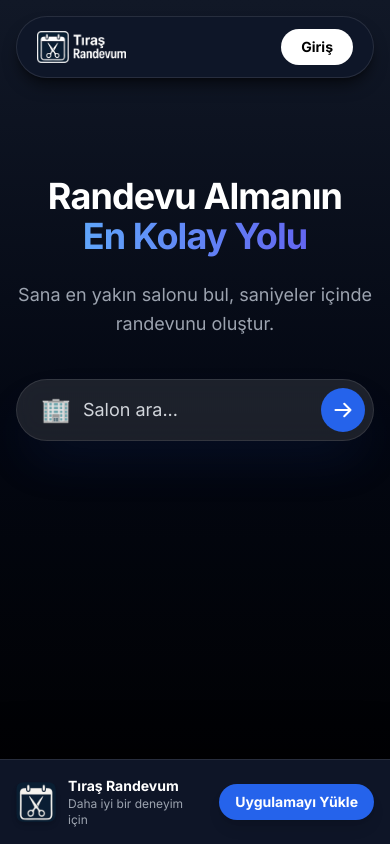
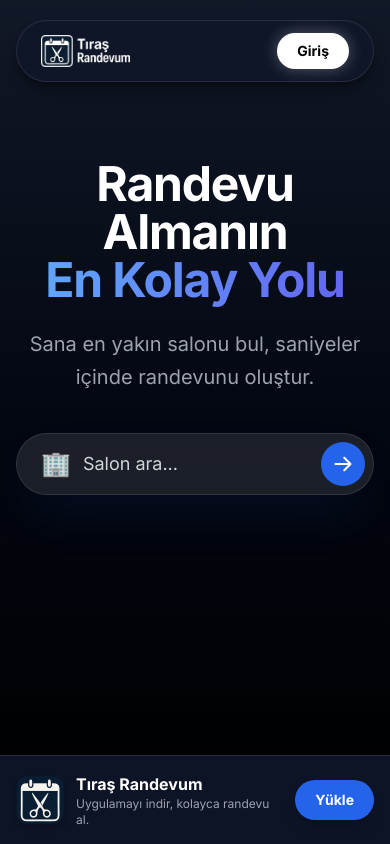
Before and after one commit to Fyned/tiras-randevum-new, a React (Vite) app: page / in a window 390 px wide. Built offline with nearby package versions, Linux system fonts and the light colour scheme.

Commit message:
Faz 8: ara fix

```diff
--- a/src/components/Navbar.jsx
+++ b/src/components/Navbar.jsx
@@ -11,49 +11,83 @@ export default function Navbar() {
 
   return (
     <motion.nav
-      initial={{ y: -100 }} animate={{ y: 0 }} transition={{ type: "spring", stiffness: 100, damping: 20 }}
-      // KRİTİK DÜZELTME: Çentik payı + normal boşluk
-      className="fixed top-0 left-0 right-0 z-[999] px-4 pt-[calc(env(safe-area-inset-top)+1rem)] pointer-events-none"
+      initial={{ y: -100 }}
+      animate={{ y: 0 }}
+      transition={{ type: "spring", stiffness: 100, damping: 20 }}
+      // DÜZELTME: style prop'u ile güvenli alan hesabı (Boşluklara dikkat!)
+      style={{ paddingTop: 'calc(env(safe-area-inset-top) + 20px)' }}
+      className="fixed top-0 left-0 right-0 z-[999] px-4 pb-2 pointer-events-none"
     >
-      <div className="pointer-events-auto max-w-6xl mx-auto bg-[#0F172A]/90 backdrop-blur-xl border border-white/10 rounded-full px-5 py-3 shadow-lg shadow-black/50 flex justify-between items-center relative">
+      {/* Menü Kutusu */}
+      <div className="pointer-events-auto max-w-6xl mx-auto bg-[#0F172A]/80 backdrop-blur-xl border border-white/10 rounded-full px-6 py-3 shadow-lg shadow-black/40 flex justify-between items-center relative">
 
         <Link to="/" className="flex items-center gap-2 group">
-           <img src="/logo-header.png" alt="Logo" className="h-8 md:h-10 object-contain" />
+           <img src="/logo-header.png" alt="Logo" className="h-8 md:h-10 object-contain group-hover:opacity-80 transition-opacity" />
         </Link>
 
-        <div className="flex items-center gap-3 md:gap-4">
+        <div className="flex items-center gap-4">
           <Link to="/admin" className="hidden md:block text-sm text-gray-300 hover:text-white transition-colors">Panel</Link>
 
           {session ? (
             <div className="flex items-center gap-3">
 
-              {/* Bildirim */}
+              {/* BİLDİRİM ÇANI */}
               <div className="relative">
-                <button onClick={() => setShowNotif(!showNotif)} className="relative p-2 text-gray-300 hover:text-white">
+                <button onClick={() => setShowNotif(!showNotif)} className="relative p-2 text-gray-300 hover:text-white transition-colors">
                   <span className="text-xl">🔔</span>
-                  {unreadCount > 0 && <span className="absolute top-0 right-0 bg-red-500 text-white text-[10px] font-bold px-1.5 py-0.5 rounded-full animate-pulse">{unreadCount}</span>}
+                  {unreadCount > 0 && (
+                    <span className="absolute top-0 right-0 bg-red-500 text-white text-[10px] font-bold px-1.5 py-0.5 rounded-full animate-pulse">{unreadCount}</span>
+                  )}
                 </button>
+
                 <AnimatePresence>
                   {showNotif && (
-                    <motion.div initial={{opacity:0, y:10}} animate={{opacity:1, y:0}} exit={{opacity:0,y:10}} className="absolute right-0 top-12 w-72 md:w-80 bg-[#0F172A] border border-white/10 rounded-2xl shadow-2xl overflow-hidden z-50">
-                        <div className="p-3 border-b border-white/10 flex justify-between items-center bg-black/20"><span className="text-sm font-bold text-white">Bildirimler</span><button onClick={markAllAsRead} className="text-xs text-blue-400">Tümünü Oku</button></div>
-                        {permission !== 'granted' && <div onClick={requestPermission} className="bg-blue-600/20 p-2 text-center cursor-pointer"><p className="text-xs text-blue-300">Bildirimleri aç 🔊</p></div>}
-                        <div className="max-h-64 overflow-y-auto custom-scrollbar">
-                            {notifications.length===0 ? <div className="p-4 text-center text-gray-500 text-sm">Yok.</div> : notifications.map(n=>(<div key={n.id} onClick={()=>markAsRead(n.id)} className={`p-3 border-b border-white/5 ${n.is_read?'opacity-50':'bg-white/5'}`}><h4 className="text-sm font-bold text-white">{n.title}</h4><p className="text-xs text-gray-400">{n.message}</p></div>))}
+                    <motion.div
+                      initial={{ opacity: 0, y: 10 }} animate={{ opacity: 1, y: 0 }} exit={{ opacity: 0, y: 10 }}
+                      className="absolute right-0 top-12 w-80 bg-[#0F172A] border border-white/10 rounded-2xl shadow-2xl overflow-hidden"
+                    >
+                      <div className="p-3 border-b border-white/10 flex justify-between items-center bg-black/20">
+                        <span className="text-sm font-bold text-white">Bildirimler</span>
+                        <button onClick={markAllAsRead} className="text-xs text-blue-400 hover:text-blue-300">Tümünü Oku</button>
+                      </div>
+
+                      {permission !== 'granted' && (
+                        <div onClick={requestPermission} className="bg-blue-600/20 p-2 text-center cursor-pointer hover:bg-blue-600/30">
+                          <p className="text-xs text-blue-300">Bildirimleri açmak için tıkla 🔊</p>
                         </div>
+                      )}
+
+                      <div className="max-h-64 overflow-y-auto custom-scrollbar">
+                        {notifications.length === 0 ? (
+                          <div className="p-4 text-center text-gray-500 text-sm">Hiç bildirim yok.</div>
+                        ) : (
+                          notifications.map(n => (
+                            <div key={n.id} onClick={() => markAsRead(n.id)} className={`p-3 border-b border-white/5 hover:bg-white/5 cursor-pointer transition-colors ${n.is_read ? 'opacity-50' : 'bg-white/5'}`}>
+                              <div className="flex justify-between items-start">
+                                <h4 className="text-sm font-bold text-white">{n.title}</h4>
+                                <span className="text-[10px] text-gray-500">{new Date(n.created_at).toLocaleTimeString([], {hour: '2-digit', minute:'2-digit'})}</span>
+                              </div>
+                              <p className="text-xs text-gray-400 mt-1">{n.message}</p>
+                            </div>
+                          ))
+                        )}
+                      </div>
                     </motion.div>
                   )}
                 </AnimatePresence>
               </div>
 
-              <Link to="/profile" className="flex items-center gap-2 border border-white/10 px-3 py-1.5 rounded-full hover:bg-white/10 bg-white/5">
-                 <span className="text-lg">👤</span>
+              <Link to="/profile" className="flex items-center gap-2 border border-white/10 px-3 py-1.5 rounded-full hover:bg-white/10 transition-colors bg-white/5">
+                <span className="text-lg">👤</span>
+                <span className="text-xs text-gray-200 font-medium hidden md:block">Profilim</span>
               </Link>
 
-              <button onClick={signOut} className="bg-red-500/10 text-red-400 px-3 py-1.5 rounded-full text-xs border border-red-500/20">Çıkış</button>
+              <button onClick={signOut} className="bg-red-500/10 hover:bg-red-500 text-red-400 hover:text-white px-3 py-1.5 rounded-full text-xs font-medium transition-all border border-red-500/20">Çıkış</button>
             </div>
           ) : (
-            <Link to="/login"><button className="bg-white text-black px-5 py-2 rounded-full text-sm font-bold">Giriş</button></Link>
+            <Link to="/login">
+              <button className="bg-white text-black px-5 py-2 rounded-full text-sm font-bold hover:bg-gray-200 transition-colors shadow-[0_0_15px_rgba(255,255,255,0.3)]">Giriş</button>
+            </Link>
           )}
         </div>
       </div>
--- a/src/pages/Home.jsx
+++ b/src/pages/Home.jsx
@@ -11,36 +11,59 @@ export default function Home() {
   const { session } = useAuth()
   const [isSearchOpen, setIsSearchOpen] = useState(false)
   const [isInstallOpen, setIsInstallOpen] = useState(false)
-  const isPwa = window.matchMedia('(display-mode: standalone)').matches || window.navigator.standalone === true;
+
+  // PWA Kontrolü (Basit ve Etkili)
+  const isPwa = window.matchMedia('(display-mode: standalone)').matches;
 
   const [followedShops, setFollowedShops] = useState([])
   const [pastAppointments, setPastAppointments] = useState([])
   const [loading, setLoading] = useState(false)
 
-  useEffect(() => { if (session) fetchCustomerData() }, [session])
+  useEffect(() => {
+    if (session) fetchCustomerData()
+  }, [session])
 
   const fetchCustomerData = async () => {
     setLoading(true)
     const { data: follows } = await supabase.from('user_follows').select('shop:shops(*)').eq('user_id', session.user.id)
     if (follows) setFollowedShops(follows.map(f => f.shop))
-    const { data: appointments } = await supabase.from('appointments').select('*, shops(name, slug), services(name, price), barbers(full_name)').eq('created_by_user', session.user.id).eq('status', 'completed').order('start_time', { ascending: false }).limit(5)
+
+    const { data: appointments } = await supabase.from('appointments')
+        .select('*, shops(name, slug), services(name, price), barbers(full_name)')
+        .eq('created_by_user', session.user.id)
+        .eq('status', 'completed')
+        .order('start_time', { ascending: false }).limit(5)
     if (appointments) setPastAppointments(appointments)
     setLoading(false)
   }
 
   return (
-    <div className="min-h-screen bg-gradient-to-b from-gray-900 via-gray-950 to-black text-white pb-24">
+    <div className="min-h-screen bg-gradient-to-b from-gray-900 via-gray-950 to-black text-white">
       <Navbar />
 
-      {/* DÜZELTME: pt-44 mobilde, md:pt-48 bilgisayarda */}
-      <main className="max-w-6xl mx-auto px-4 pt-44 md:pt-48 flex flex-col items-center min-h-[80vh]">
+      {/* İÇERİK ALANI - Üstten yeterince boşluk bırakıldı */}
+      <main className="max-w-6xl mx-auto px-4 pt-40 pb-32 flex flex-col items-center min-h-[100dvh]">
 
-        <motion.div initial={{ opacity: 0, y: 30 }} animate={{ opacity: 1, y: 0 }} transition={{ duration: 0.8 }} className="text-center max-w-3xl w-full mb-12">
-          <h1 className="text-4xl md:text-7xl font-extrabold mb-6 tracking-tight">Randevu Almanın <br /><span className="text-transparent bg-clip-text bg-gradient-to-r from-blue-400 to-indigo-500">En Kolay Yolu</span></h1>
-          <p className="text-lg md:text-2xl text-gray-400 mb-10 leading-relaxed">Sana en yakın salonu bul, saniyeler içinde randevunu oluştur.</p>
+        <motion.div
+          initial={{ opacity: 0, y: 30 }} animate={{ opacity: 1, y: 0 }} transition={{ duration: 0.8 }}
+          className="text-center max-w-3xl w-full mb-16"
+        >
+          <h1 className="text-5xl md:text-7xl font-extrabold mb-6 tracking-tight">
+            Randevu Almanın <br />
+            <span className="text-transparent bg-clip-text bg-gradient-to-r from-blue-400 to-indigo-500">En Kolay Yolu</span>
+          </h1>
 
-          <motion.div onClick={() => setIsSearchOpen(true)} whileHover={{ scale: 1.02 }} whileTap={{ scale: 0.98 }} className="mx-auto max-w-lg bg-white/10 backdrop-blur-md border border-white/10 rounded-full p-2 pl-6 pr-2 flex items-center cursor-pointer shadow-2xl shadow-blue-900/20 hover:bg-white/15 transition-all group">
-            <span className="text-2xl mr-3">🏢</span>
+          <p className="text-xl md:text-2xl text-gray-400 mb-10 leading-relaxed">
+            Sana en yakın salonu bul, saniyeler içinde randevunu oluştur.
+          </p>
+
+          {/* ARAMA BUTONU */}
+          <motion.div
+            onClick={() => setIsSearchOpen(true)}
+            whileHover={{ scale: 1.02 }} whileTap={{ scale: 0.98 }}
+            className="mx-auto max-w-lg bg-white/10 backdrop-blur-md border border-white/10 rounded-full p-2 pl-6 pr-2 flex items-center cursor-pointer shadow-2xl shadow-blue-900/20 hover:bg-white/15 transition-all group"
+          >
+            <span className="text-2xl mr-3 group-hover:scale-110 transition-transform">🏢</span>
             <div className="flex-1 text-left"><p className="text-gray-300 text-lg font-medium">Salon ara...</p></div>
             <div className="bg-blue-600 p-3 rounded-full"><svg xmlns="http://www.w3.org/2000/svg" fill="none" viewBox="0 0 24 24" strokeWidth={2.5} stroke="currentColor" className="w-5 h-5 text-white"><path strokeLinecap="round" strokeLinejoin="round" d="M13.5 4.5 21 12m0 0-7.5 7.5M21 12H3" /></svg></div>
           </motion.div>
@@ -68,7 +91,11 @@ export default function Home() {
                         <div className="space-y-3">
                             {pastAppointments.map(app => (
                                 <div key={app.id} className="p-4 bg-black/20 rounded-2xl border border-white/5 flex justify-between items-center">
-                                    <div><div className="font-bold text-gray-200">{app.shops?.name}</div><div className="text-xs text-gray-400">{app.services?.name} • {app.barbers?.full_name}</div><div className="text-xs text-gray-500 mt-1">{new Date(app.start_time).toLocaleDateString('tr-TR')}</div></div>
+                                    <div>
+                                        <div className="font-bold text-gray-200">{app.shops?.name}</div>
+                                        <div className="text-xs text-gray-400">{app.services?.name} • {app.barbers?.full_name}</div>
+                                        <div className="text-xs text-gray-500 mt-1">{new Date(app.start_time).toLocaleDateString('tr-TR')}</div>
+                                    </div>
                                     <div className="text-green-500 bg-green-500/10 px-2 py-1 rounded text-xs font-bold">Bitti</div>
                                 </div>
                             ))}
@@ -78,18 +105,32 @@ export default function Home() {
             </div>
         )}
 
+        {/* PWA YÜKLEME BANDI (Sadece Browser'daysa göster) */}
         {!isPwa && (
-            <motion.div initial={{ y: 100 }} animate={{ y: 0 }} transition={{ delay: 1, type: "spring" }} className="fixed bottom-0 left-0 right-0 z-50 p-4 bg-[#0F172A]/95 backdrop-blur-lg border-t border-white/10 shadow-[0_-10px_40px_rgba(0,0,0,0.5)]">
+            <motion.div
+                initial={{ y: 100 }} animate={{ y: 0 }} transition={{ delay: 1, type: "spring" }}
+                className="fixed bottom-0 left-0 right-0 z-50 p-4 bg-[#0F172A]/90 backdrop-blur-lg border-t border-white/10 shadow-[0_-10px_40px_rgba(0,0,0,0.5)]"
+            >
                 <div className="max-w-md mx-auto flex items-center justify-between gap-4">
                     <div className="flex items-center gap-3">
-                        <img src="/pwa-192x192.png" className="w-10 h-10 rounded-lg shadow-md" />
-                        <div className="text-left"><p className="text-sm font-bold text-white">Tıraş Randevum</p><p className="text-xs text-gray-400">Daha iyi bir deneyim için</p></div>
+                        <img src="/pwa-192x192.png" className="w-12 h-12 rounded-xl shadow-md" />
+                        <div className="text-left">
+                            <p className="text-base font-bold text-white">Tıraş Randevum</p>
+                            <p className="text-xs text-gray-400">Uygulamayı indir, kolayca randevu al.</p>
+                        </div>
                     </div>
-                    <button onClick={() => setIsInstallOpen(true)} className="bg-blue-600 text-white px-4 py-2 rounded-full text-sm font-bold shadow-lg hover:bg-blue-500 transition-colors whitespace-nowrap">Uygulamayı Yükle</button>
+                    <button
+                        onClick={() => setIsInstallOpen(true)}
+                        className="bg-blue-600 text-white px-5 py-2.5 rounded-full text-sm font-bold shadow-lg hover:bg-blue-500 transition-colors whitespace-nowrap"
+                    >
+                        Yükle
+                    </button>
                 </div>
             </motion.div>
         )}
+
       </main>
+
       <SearchModal isOpen={isSearchOpen} onClose={() => setIsSearchOpen(false)} />
       <InstallPwaModal isOpen={isInstallOpen} onClose={() => setIsInstallOpen(false)} />
     </div>
```
Also changed, not shown: src/index.css (+8 -3 lines).
